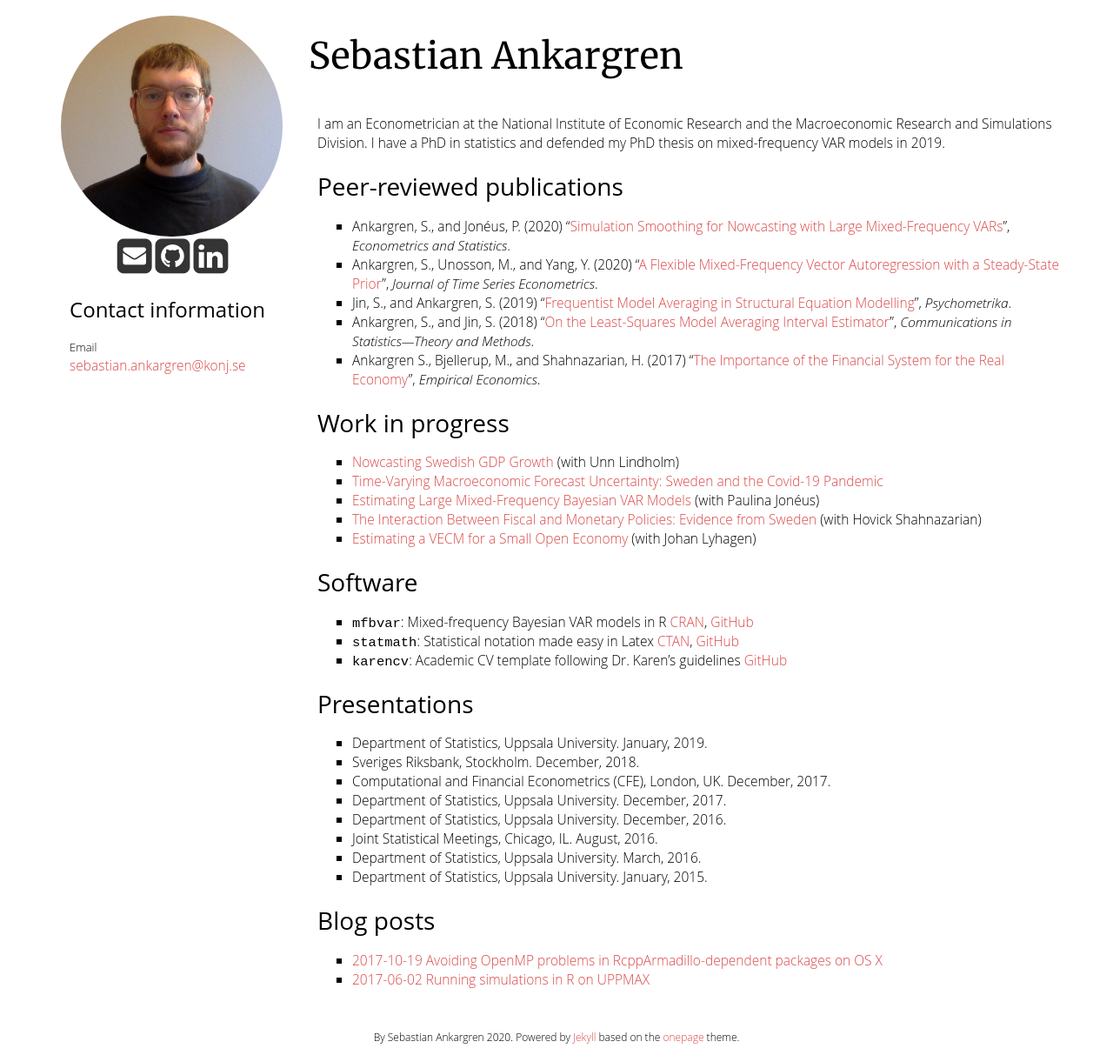
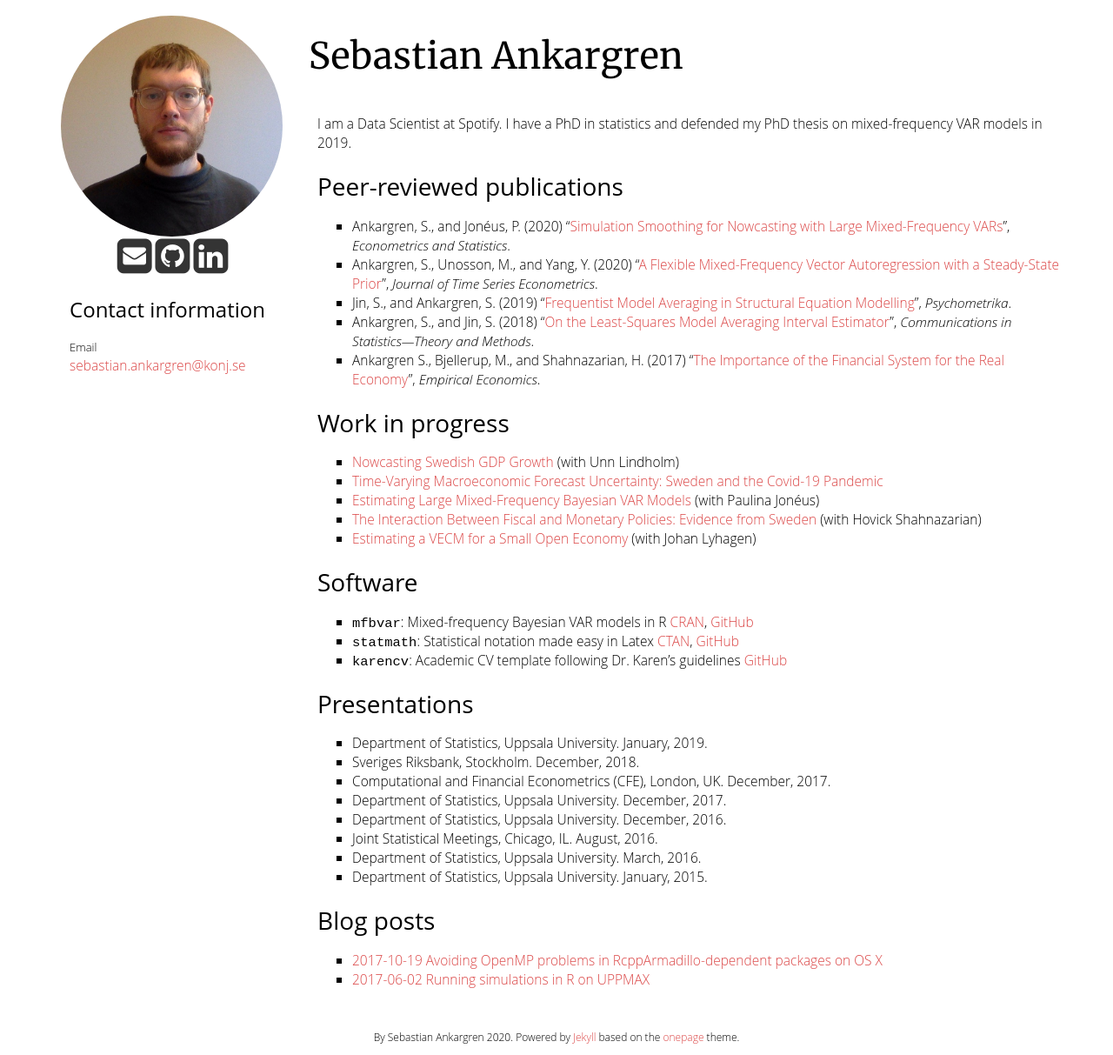
Before and after one commit to ankargren/ankargren.github.io, a Jekyll site: the page built from index.html, in a window 1280 px wide. Shown: the whole page at 87% size. Built offline with Jekyll 4.4.1, drawn with Linux system fonts in a browser that asks for light colours; nearby versions of some CDN libraries; some web fonts are replaced; a style sheet for code colours, icons or effects is not loaded.

Commit message:
Update research.md

```diff
--- a/_includes/research.md
+++ b/_includes/research.md
@@ -1,4 +1,4 @@
-I am an Econometrician at the National Institute of Economic Research and the Macroeconomic Research and Simulations Division. I have a PhD in statistics and defended my PhD thesis on mixed-frequency VAR models in 2019.
+I am a Data Scientist at Spotify. I have a PhD in statistics and defended my PhD thesis on mixed-frequency VAR models in 2019.
 
 ### Peer-reviewed publications
 5. Ankargren, S., and Jonéus, P. (2020) "[Simulation Smoothing for Nowcasting with Large Mixed-Frequency VARs](https://doi.org/10.1016/j.ecosta.2020.05.007)", *Econometrics and Statistics*.
```
